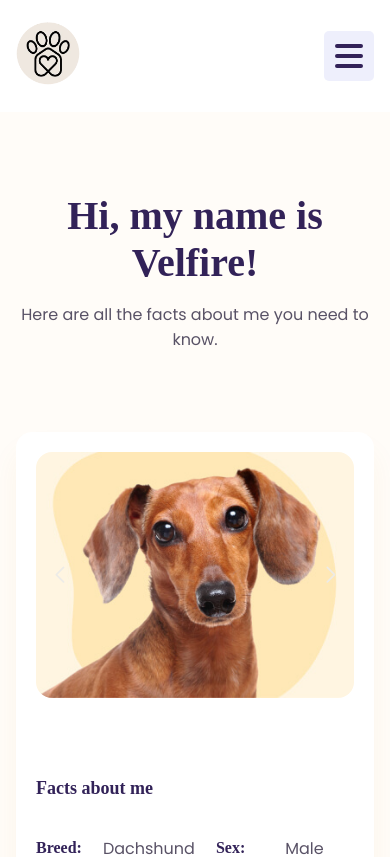
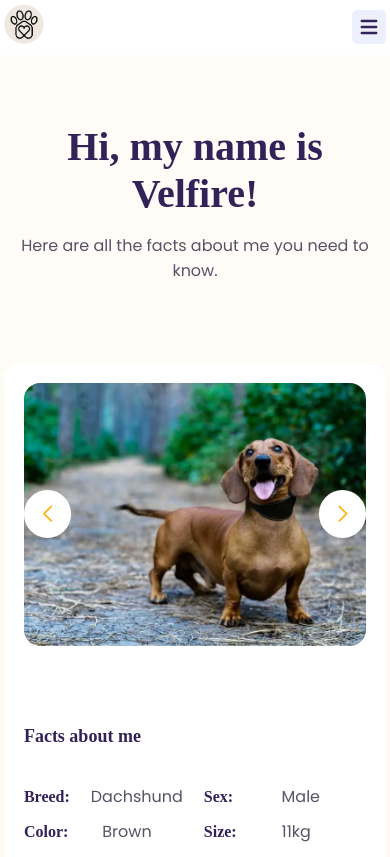
Before and after one commit to simz14/HappyTails, a React (Vite) app in the folder client/: page /dog/1 in a window 390 px wide. Shown: the top 857 px of the page. Built offline with nearby package versions, Linux system fonts and the light colour scheme; a web font is replaced by a local one.

Commit message:
fixing header for phone

```diff
--- a/client/src/components/Container.jsx
+++ b/client/src/components/Container.jsx
@@ -3,7 +3,7 @@ import styled from "styled-components";
 
 export const Container = styled.div`
   max-width: 1250px;
-  padding: 1rem;
+  padding: 1%;
   margin: 0 auto;
   margin-bottom: auto;
   display: flex;
--- a/client/src/components/Header/Header.jsx
+++ b/client/src/components/Header/Header.jsx
@@ -17,7 +17,6 @@ const HeaderWrapper = styled.div`
 
   & nav {
     display: flex;
-    min-height: 5rem;
     align-items: center;
     position: relative;
     width: 100%;
@@ -68,6 +67,17 @@ const HeaderWrapper = styled.div`
   @media (max-width: 510px) {
     & .phoneConsultationsWrap {
       display: none;
+    }
+    & .lessThen1030 {
+      display: flex;
+      & svg {
+        width: 1.5rem;
+        height: 1.5rem;
+      }
+    }
+    & .logoImg {
+      width: 2.5rem;
+      height: 2.5rem;
     }
   }
 `;
--- a/client/src/components/Swiper.jsx
+++ b/client/src/components/Swiper.jsx
@@ -1,9 +1,10 @@
 import React from "react";
 import { useEffect } from "react";
 import styled from "styled-components";
-import Swiper, { Navigation } from "swiper";
+import Swiper, { Navigation, Autoplay } from "swiper";
 import "swiper/css";
 import "swiper/css/navigation";
+import "swiper/css/autoplay";
 
 const SwiperWrap = styled.div`
   width: 100%;
@@ -23,6 +24,10 @@ const SwiperWrap = styled.div`
   .swiper-button-prev:after {
     font-size: medium;
     font-weight: 600;
+    color: ${({ theme }) => theme.colors.brightYellow};
+    background-color: white;
+    padding: 1rem 1.2rem;
+    border-radius: 100px;
   }
 
   img {
@@ -44,7 +49,11 @@ const SwiperComp = ({ maxHeight, images, swiperName }) => {
         nextEl: ".swiper-button-next",
         prevEl: ".swiper-button-prev",
       },
-      modules: [Navigation],
+      autoplay: {
+        delay: 3000,
+      },
+
+      modules: [Navigation, Autoplay],
     });
   }, []);
 
--- a/client/src/screens/Home/sections/OptionsSections.jsx
+++ b/client/src/screens/Home/sections/OptionsSections.jsx
@@ -19,7 +19,7 @@ const OptionsWrapper = styled.div`
   @media (max-width: 750px) {
     display: flex;
     flex-direction: column;
-    bottom: 13rem;
+    bottom: 15rem;
   }
 `;
 
@@ -49,7 +49,7 @@ const OptionsSection = () => {
           }}
         >
           <img src={adoptDog} alt="adopt" />
-          <h3 >Want to adopt a dog?</h3>
+          <h3>Want to adopt a dog?</h3>
           <span>
             Here you will find the most adorable dog to give a wonderful new
             home.
@@ -61,7 +61,7 @@ const OptionsSection = () => {
           }}
         >
           <img src={rehomeDog} alt="rehome" />
-          <h3 >Need to rehome a dog?</h3>
+          <h3>Need to rehome a dog?</h3>
           <span>We can help with finding the best home for you dog.</span>
         </Option>
         <Option
@@ -70,7 +70,7 @@ const OptionsSection = () => {
           }}
         >
           <img src={donation} alt="donation" />
-          <h3 >Make a donation.</h3>
+          <h3>Make a donation.</h3>
           <span>
             Help us save our four-legged friends all around the world.
           </span>
```
